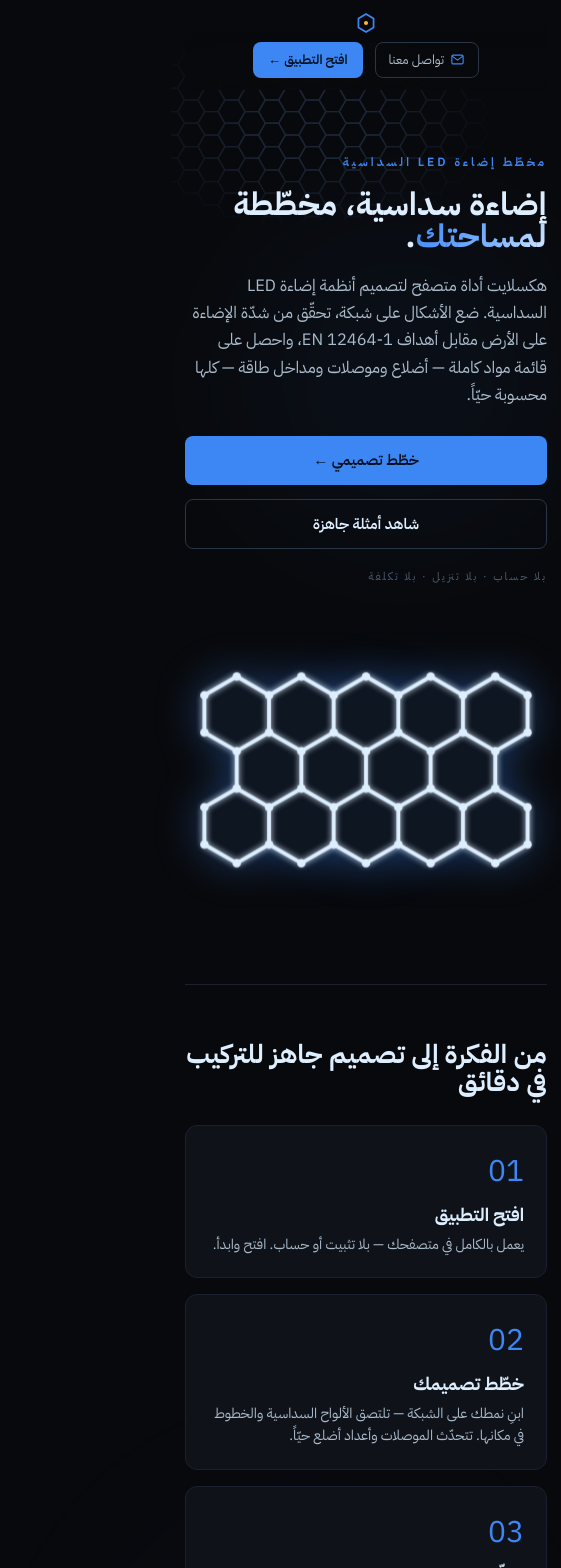
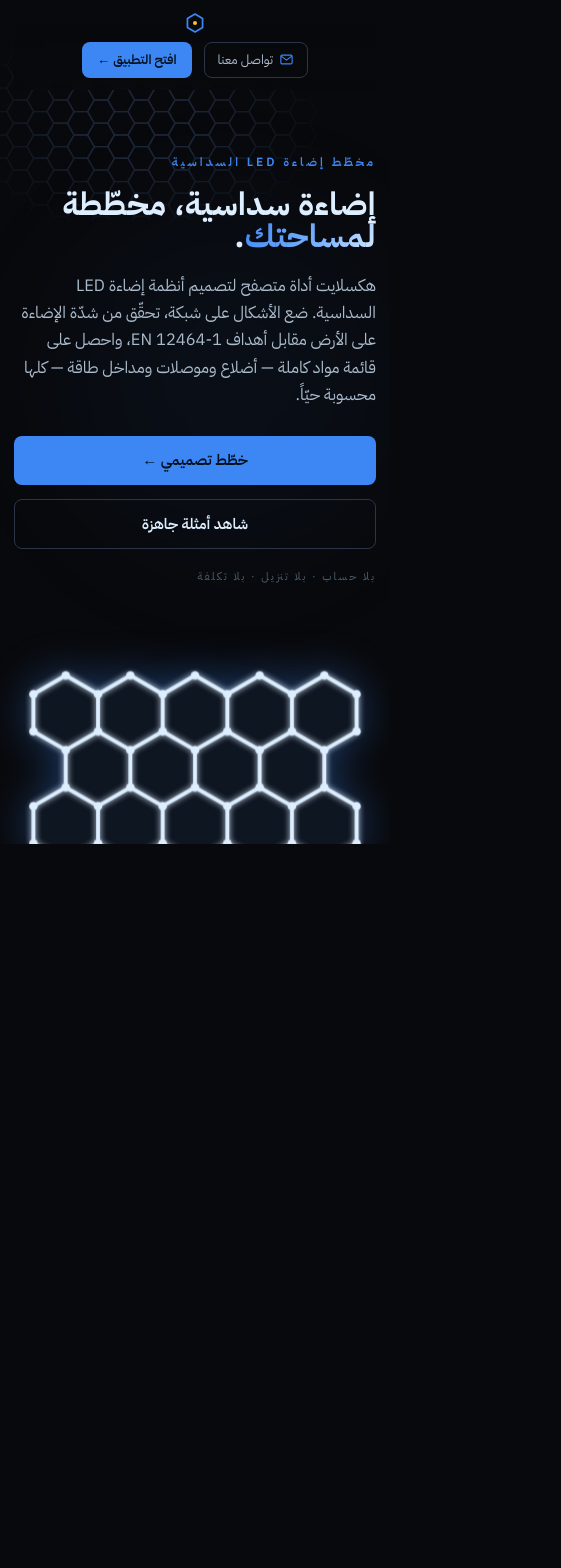
Before and after one commit to uAliAmer/hexlight, a React (Vite) app: page / in a window 390 px wide. Shown: the top 1568 px of the page, 561 px wide, since content can reach past the window. After the commit the page ends 844 px from the top, so only its background shows below. Built offline with nearby package versions, Linux system fonts and the light colour scheme.

Commit message:
Mobile: kill horizontal overflow, shrink toolbar further

```diff
--- a/src/styles/global.css
+++ b/src/styles/global.css
@@ -17,6 +17,7 @@
 
 * { box-sizing: border-box; }
 html, body, #root { height: 100%; margin: 0; }
+html, body, #root { max-width: 100%; overflow-x: hidden; }
 
 /* styled scrollbars */
 * { scrollbar-width: thin; scrollbar-color: var(--border-hi) transparent; }
@@ -537,14 +538,17 @@ body { font-size: 16px; line-height: 1.5; }
   /* phones: canvas sits below the bar so reserve its height */
   .canvas-wrap { margin-top: var(--tb-h, 96px); }
 
-  /* toolbar: let it scroll instead of growing very tall and crowding canvas */
-  .tb { max-height: 45vh; overflow-y: auto; }
-  .tb-row { gap: 6px; padding: 7px 10px; }
-  /* shrink controls so the same row fits more before wrapping */
-  .tb-select, .tbtn, .seg button { font-size: 13px; padding: 7px 9px; min-height: 40px; }
-  .tb-name { min-width: 110px; max-width: 160px; }
-  .canvas-wrap { min-height: 40vh; }
-  .sidebar { max-height: 54vh; }
+  /* toolbar: cap height + scroll so the many buttons never crowd out the canvas */
+  .tb { max-height: 38vh; overflow-y: auto; }
+  .tb-row { gap: 5px; padding: 6px 8px; }
+  /* shrink controls hard — phone toolbar has ~15 buttons; smaller = fewer rows */
+  .tb-select, .tbtn, .seg button, .tb-name,
+  .field select, .field input, .room-input { min-height: 36px; }
+  .tb-select, .tbtn, .seg button { font-size: 12.5px; padding: 6px 8px; }
+  .seg.icon button { padding: 6px 9px; }
+  .tb-name { min-width: 90px; max-width: 130px; font-size: 13px; padding: 5px 6px; }
+  .canvas-wrap { min-height: 42vh; }
+  .sidebar { max-height: 52vh; }
 
   /* landing nav: wrap + scroll its links so it never overflows the viewport */
   .lnav { flex-wrap: wrap; gap: 8px; padding: 12px 0; }
```
